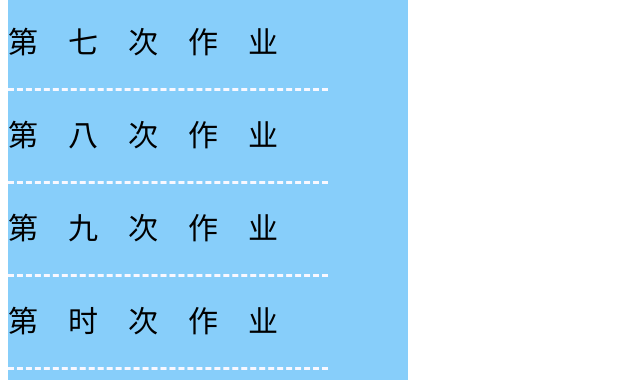
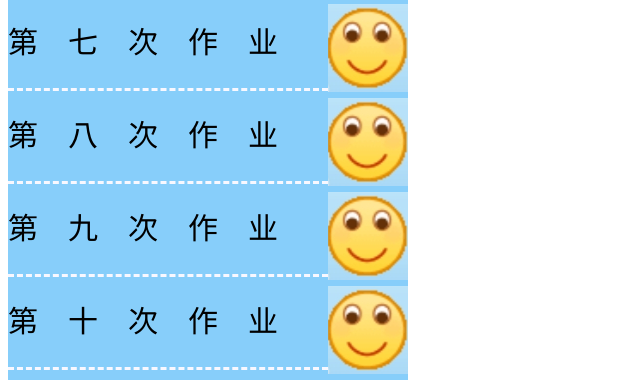
Before and after one commit to shuimozhiai/zhujing, a plain HTML site: page index.html in a window 1280 px wide. Shown: the part 768-1148 px from the top of the page, without its empty margins (0-640 px from the left). Drawn offline with Linux system fonts and the light colour scheme.

Commit message:
Update index.html

```diff
--- a/index.html
+++ b/index.html
@@ -32,7 +32,7 @@
 				float: right;
 			}
 			.pic a{
-				background-image: url(img/IMG_20181031_214306.jpg);
+				background-image: url(IMG_20181031_214306.jpg);
 				background-position: -9px -2px;
 				display: inline-block;
 				width: 80px;
@@ -89,7 +89,7 @@
 			<div class="pic">
 				<a></a>
 			</div>
-			<div class="menu">第时次作业</div>
+			<div class="menu">第十次作业</div>
 			<div class="pic">
 				<a></a>
 			</div>
```
